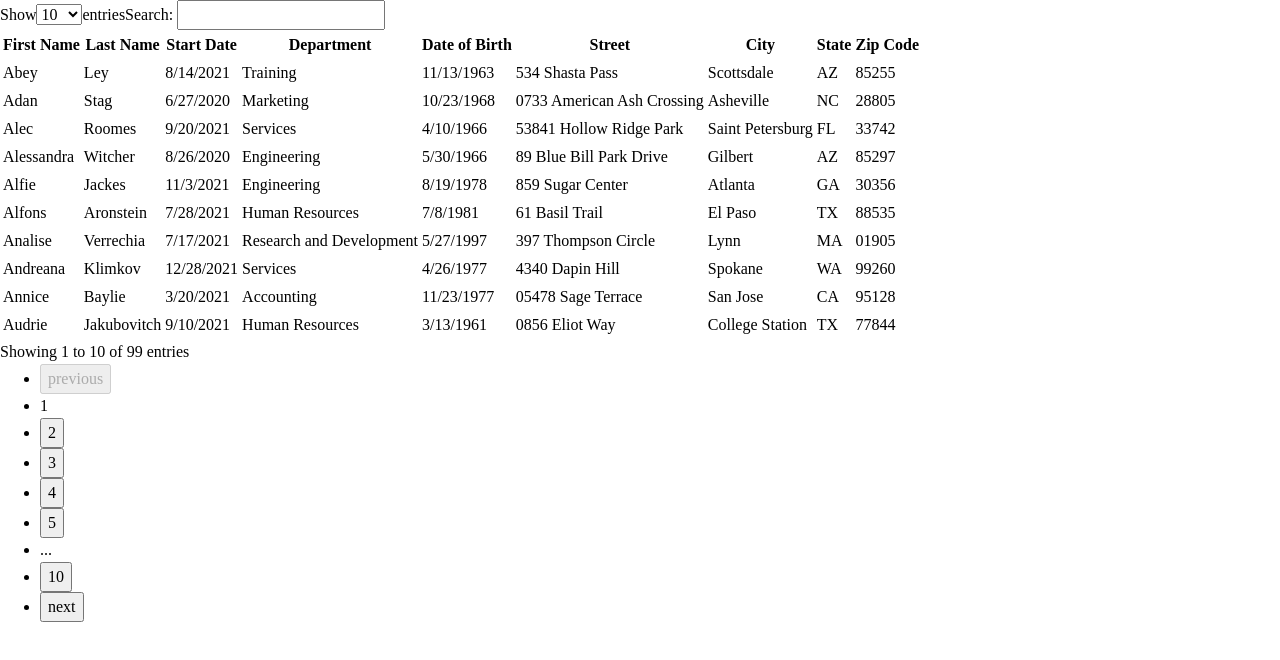
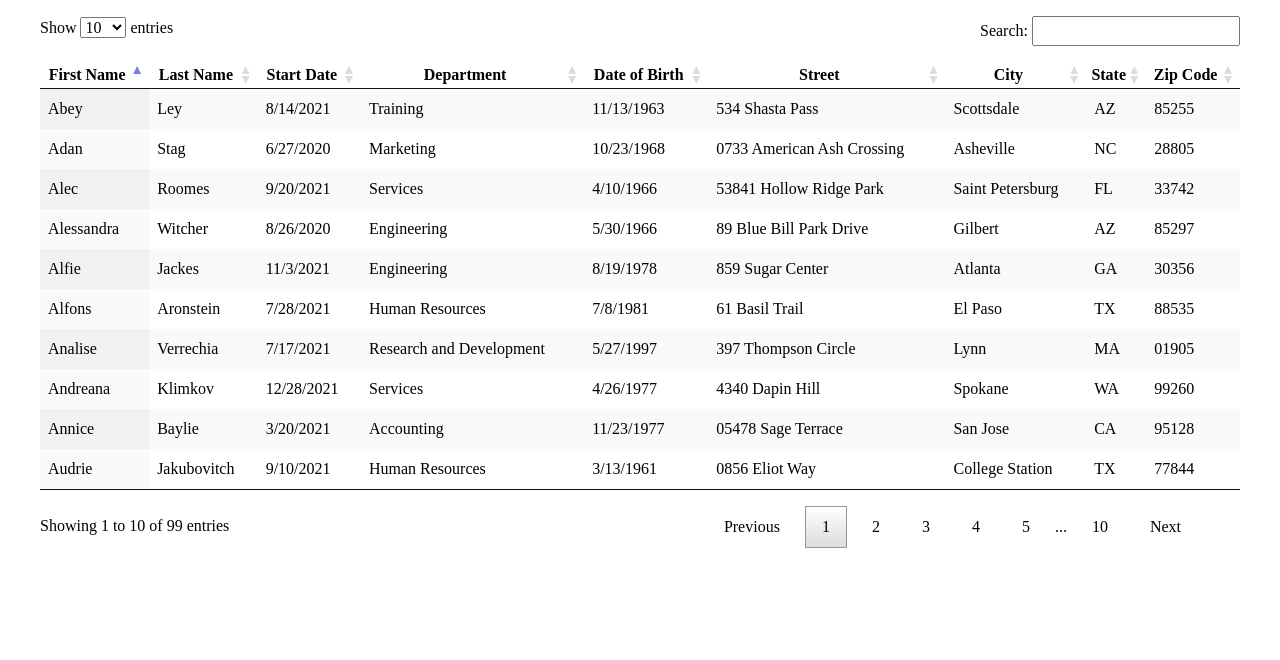
Before and after one commit to Allandrow/React-TS-dataTable, a React (Vite) app: page / in a window 1280 px wide. Shown: the top 660 px of the page. Built offline with nearby package versions, Linux system fonts and the light colour scheme.

Commit message:
added basic styles

```diff
--- a/index.html
+++ b/index.html
@@ -4,7 +4,7 @@
     <meta charset="UTF-8" />
     <link rel="icon" type="image/svg+xml" href="/src/favicon.svg" />
     <meta name="viewport" content="width=device-width, initial-scale=1.0" />
-    <title>Vite App</title>
+    <title>DataTable</title>
   </head>
   <body>
     <div id="root"></div>
--- a/src/App.tsx
+++ b/src/App.tsx
@@ -1,6 +1,7 @@
 import { DataTable } from './components/dataTable/DataTable'
 import { employees } from './fixtures/employees'
 import { headings } from './fixtures/headings'
+import './app.css'
 
 function App() {
   return <DataTable data={employees} headings={headings} />
--- /dev/null
+++ b/src/app.css
@@ -0,0 +1,155 @@
+* {
+  box-sizing: border-box;
+}
+
+:root {
+  --table-border: 1px solid #111;
+  --sort-color: #7a80dd;
+}
+
+.dataTable {
+  display: grid;
+  max-width: 1200px;
+  padding: 1rem 0;
+  margin: 0 auto;
+  gap: 1rem;
+  grid-template-areas:
+    'select . . search'
+    'table table table table'
+    'recap . . pagination';
+}
+
+label[for='entries'] {
+  grid-area: select;
+}
+
+select {
+  margin: 0 0.25rem;
+}
+
+label[for='search'] {
+  grid-area: search;
+  text-align: right;
+}
+
+table {
+  grid-area: table;
+  border-collapse: collapse;
+}
+
+tbody {
+  border-top: var(--table-border);
+  border-bottom: var(--table-border);
+}
+
+tbody tr:nth-of-type(2n + 1) {
+  background-color: #f9f9f9;
+}
+
+tbody tr:nth-of-type(2n + 1) .sorted {
+  background-color: #f1f1f1;
+}
+
+tbody tr:nth-of-type(2n) .sorted {
+  background-color: #fafafa;
+}
+
+tbody tr:hover {
+  background-color: #f6f6f6;
+}
+
+tbody tr:hover .sorted {
+  background-color: #eaeaea;
+}
+
+th {
+  cursor: pointer;
+  padding-right: 1rem;
+  position: relative;
+}
+
+th::before,
+th::after {
+  position: absolute;
+  content: '';
+  width: 0.5rem;
+  height: 0.5rem;
+  right: 0.5rem;
+  background-color: #dcdcdc;
+}
+
+th::before {
+  clip-path: polygon(50% 0%, 0 100%, 100% 100%);
+  top: 0.25rem;
+}
+
+th::after {
+  clip-path: polygon(50% 100%, 0 0, 100% 0);
+  bottom: 0.25rem;
+}
+
+.ascending::before {
+  background-color: transparent;
+}
+
+.ascending::after {
+  background-color: var(--sort-color);
+}
+
+.descending::before {
+  background-color: var(--sort-color);
+}
+
+.descending::after {
+  background-color: transparent;
+}
+
+td {
+  padding: 0.5em;
+}
+
+p {
+  grid-area: recap;
+}
+
+ul {
+  grid-area: pagination;
+  list-style-type: none;
+  display: flex;
+  gap: 0.5rem;
+  align-items: center;
+}
+
+li > button {
+  border: none;
+  background: transparent;
+  text-transform: capitalize;
+  cursor: pointer;
+  min-width: 1.5em;
+  padding: 0.5em 1em;
+  text-align: center;
+  border: 1px solid transparent;
+}
+
+li:hover > button:not(:disabled) {
+  color: white;
+  border: var(--table-border);
+  background: linear-gradient(to bottom, #585858 0%, #111 100%);
+}
+
+li > button:disabled {
+  cursor: auto;
+  color: inherit;
+}
+
+ul .current {
+  min-width: 1.5em;
+  padding: 0.5em 1em;
+  text-align: center;
+  border: 1px solid #979797;
+  background: linear-gradient(to bottom, #fff 0%, #dcdcdc 100%);
+}
+
+p {
+  padding: 0.5em 0;
+}
--- a/src/components/dataTable/dataTable.tsx
+++ b/src/components/dataTable/dataTable.tsx
@@ -52,18 +52,15 @@ export const DataTable = ({
   }
 
   return (
-    <>
-      <div>
+    <section className="dataTable">
       <PageSizeSelect changeSize={handleChangeSize} options={pageSizeOptions} />
       <SearchInput changeSearch={handleFiltering} />
-      </div>
       <Table
         displayedData={displayedData}
         headings={headings}
         ordering={ordering}
         changeOrdering={setOrdering}
       />
-      <div>
       <Recap
         currentPage={currentPage}
         dataLength={data.length}
@@ -76,7 +73,6 @@ export const DataTable = ({
         currentPage={currentPage}
         changePage={setCurrentPage}
       />
-      </div>
-    </>
+    </section>
   )
 }
--- a/src/components/pageSizeSelect/PageSizeSelect.tsx
+++ b/src/components/pageSizeSelect/PageSizeSelect.tsx
@@ -11,9 +11,9 @@ export const PageSizeSelect = ({ options, changeSize }: PageSizeSelectProps) =>
   }
 
   return (
-    <label>
+    <label htmlFor="entries">
       <span>Show</span>
-      <select name="entries" onChange={handleChange}>
+      <select id="entries" name="entries" onChange={handleChange}>
         {options.map((item) => (
           <option key={item} value={item}>
             {item}
--- a/src/components/pagination/Pagination.tsx
+++ b/src/components/pagination/Pagination.tsx
@@ -38,7 +38,11 @@ export const Pagination = ({
   return (
     <ul>
       <li>
-        <button onClick={getPreviousPage} disabled={isPreviousButtonDisabled}>
+        <button
+          onClick={getPreviousPage}
+          disabled={isPreviousButtonDisabled}
+          className="pagination-nav"
+        >
           previous
         </button>
       </li>
@@ -74,7 +78,11 @@ export const Pagination = ({
       )}
 
       <li>
-        <button onClick={getNextPage} disabled={isNextButtonDisabled}>
+        <button
+          onClick={getNextPage}
+          disabled={isNextButtonDisabled}
+          className="pagination-nav"
+        >
           next
         </button>
       </li>
--- a/src/components/searchInput/SearchInput.tsx
+++ b/src/components/searchInput/SearchInput.tsx
@@ -6,9 +6,9 @@ interface SearchInputProps {
 
 export const SearchInput = ({ changeSearch }: SearchInputProps) => {
   return (
-    <label>
+    <label htmlFor="search">
       <span>Search: </span>
-      <input type="search" onChange={changeSearch} />
+      <input id="search" type="search" onChange={changeSearch} />
     </label>
   )
 }
```
Also changed, not shown: 2 other files (tests, documents, lock files or other folders). Lines whose indentation alone changed are shown as unchanged.
